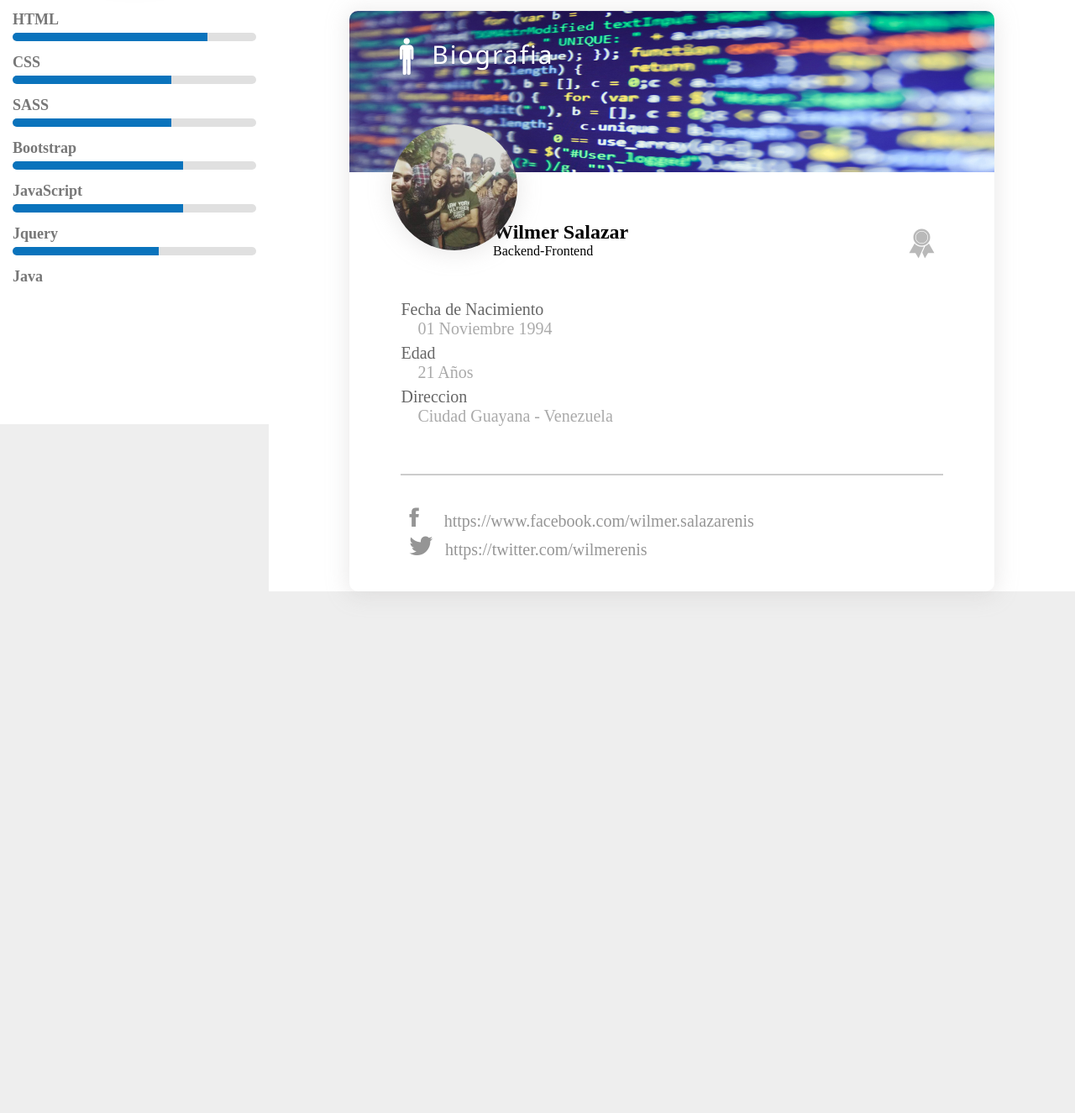
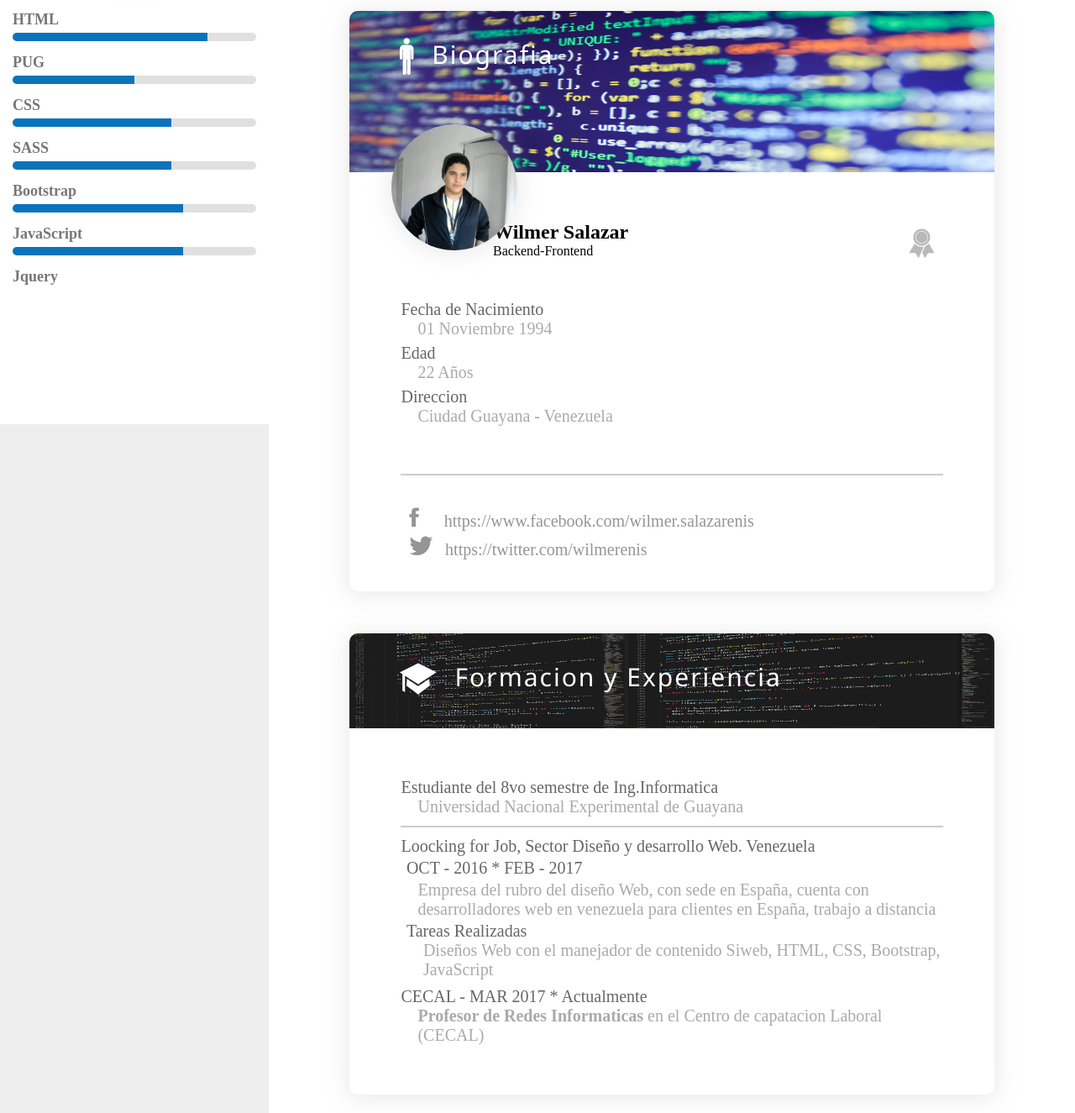
Before and after one commit to wilmerenis/Curriculum-Vitae, a plain HTML site: page index.html in a window 1280 px wide. Shown: the part 295-1620 px from the top of the page at 84% size. Before the commit the page ends 1049 px from the top, so only its background shows below. Drawn offline with Linux system fonts and the light colour scheme; files whose address does not match are found by name.

Commit message:
Added section Educacion - Experiencia

```diff
--- a/css/main.sass
+++ b/css/main.sass
@@ -25,8 +25,9 @@ aside#sidebar
     box-shadow: 0.278px 1.981px 39.56px 3.44px rgba(193, 192, 192, 0.83)
     text-align: center
     div.avatar
-      background-image: url("../img/avatar.jpg")
+      background-image: url("../img/avatar.jpeg")
       background-size: cover
+      background-position: center
       width: 150px
       height: 150px
       margin: 0 auto
@@ -157,8 +158,13 @@ section#bio
     width: 100%
     height: 310px
     position: relative
+  div.img-experience
+    height: 113px
   img.illustration
     width: 100%
+  img.experience
+    width: 100%
+    height: 113px
   span.bio-icon
     position: absolute
     top: 10px
@@ -174,7 +180,8 @@ section#bio
       font-size: 50px
       display: inline-block
   div.avatar
-    background-image: url("../img/avatar.jpg")
+    background-image: url("../img/avatar.jpeg")
+    background-position: center
     background-size: cover
     width: 150px
     height: 150px
--- a/index.html
+++ b/index.html
@@ -24,6 +24,12 @@
               <h3>HTML</h3>
               <div class="level">
                 <div class="level-80"></div>
+              </div>
+            </li>
+            <li>
+              <h3>PUG</h3>
+              <div class="level">
+                <div class="level-50"></div>
               </div>
             </li>
             <li>
@@ -65,15 +71,48 @@
             <li>
               <h3>Photoshop</h3>
               <div class="level">
+                <div class="level-50"></div>
+              </div>
+            </li>
+            <li>
+              <h3>Node.JS</h3>
+              <div class="level">
                 <div class="level-60"></div>
               </div>
             </li>
             <li>
-              <h3>Node.js</h3>
+              <h3>MongoDB</h3>
+              <div class="level">
+                <div class="level-50"></div>
+              </div>
+            </li>
+            <li>
+            <li>
+              <h3>PHP</h3>
+              <div class="level">
+                <div class="level-45"></div>
+              </div>
+            </li>
+            <li>
+             <li>
+              <h3>Laravel</h3>
+              <div class="level">
+                <div class="level-50"></div>
+              </div>
+            </li>
+            <li>
+              <h3>PostgreSQL</h3>
               <div class="level">
                 <div class="level-60"></div>
               </div>
             </li>
+            <li>
+              <h3>Python</h3>
+              <div class="level">
+                <div class="level-50"></div>
+              </div>
+            </li>
+
           </ul>
         </div>
       </section>
@@ -129,7 +168,7 @@
             <li>
               Edad
               <p>
-                21 Años
+                22 Años
               </p>
             </li>
             <li>
@@ -157,6 +196,52 @@
         </div>
       </div>
     </section>
+
+    <section id="bio">
+      <div class="img-full img-experience">
+        <img src="./img/experience.png" class="experience" alt="">
+        <span class="bio-icon">
+          <i class="icon ion-university"></i>
+          Formacion y Experiencia
+        </span>
+      </div>
+      <div class="desc">
+
+        <div class="biodata">
+          <ul>
+            <li>
+              Estudiante del 8vo semestre de Ing.Informatica
+              <p>Universidad Nacional Experimental de Guayana</p>
+            </li>
+            <hr class="separator">
+            <li>
+              Loocking for Job, Sector Diseño y desarrollo Web. Venezuela
+              <ul style="margin-left:1%;">
+                <li>
+                  OCT - 2016 * FEB - 2017
+                </li>
+              </ul>
+              <p>Empresa del rubro del diseño Web, con sede en España,
+                cuenta con desarrolladores web en venezuela para clientes en España,
+                trabajo a distancia
+              <ul style="margin-left:1%;">
+                <li>
+                  Tareas Realizadas
+                  <p>Diseños Web con el manejador de contenido Siweb, HTML, CSS, Bootstrap, JavaScript</p>
+                </li>
+              </ul>
+              </p>
+            </li>
+            <li>
+              CECAL - MAR 2017 * Actualmente
+              <p>
+                <strong>Profesor de Redes Informaticas</strong> en el Centro de capatacion Laboral (CECAL)
+              </p>
+            </li>
+          </ul>
+        </div>
+      </div>
+    </section>|
   </div>
 </body>
 </html>
```
Also changed, not shown: css/main.css, img/avatar.jpeg (added), img/experience.png (added), 2 other files.
